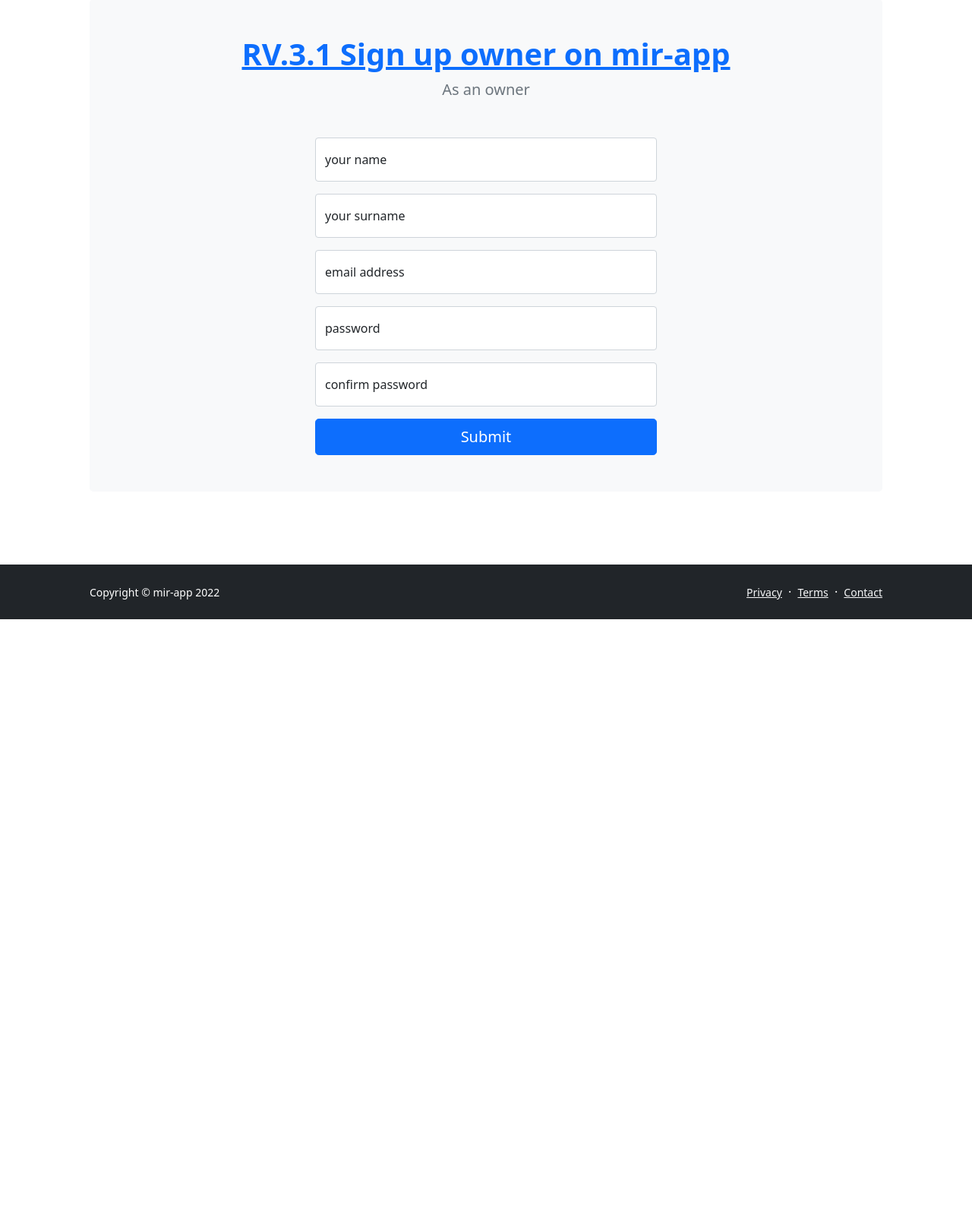
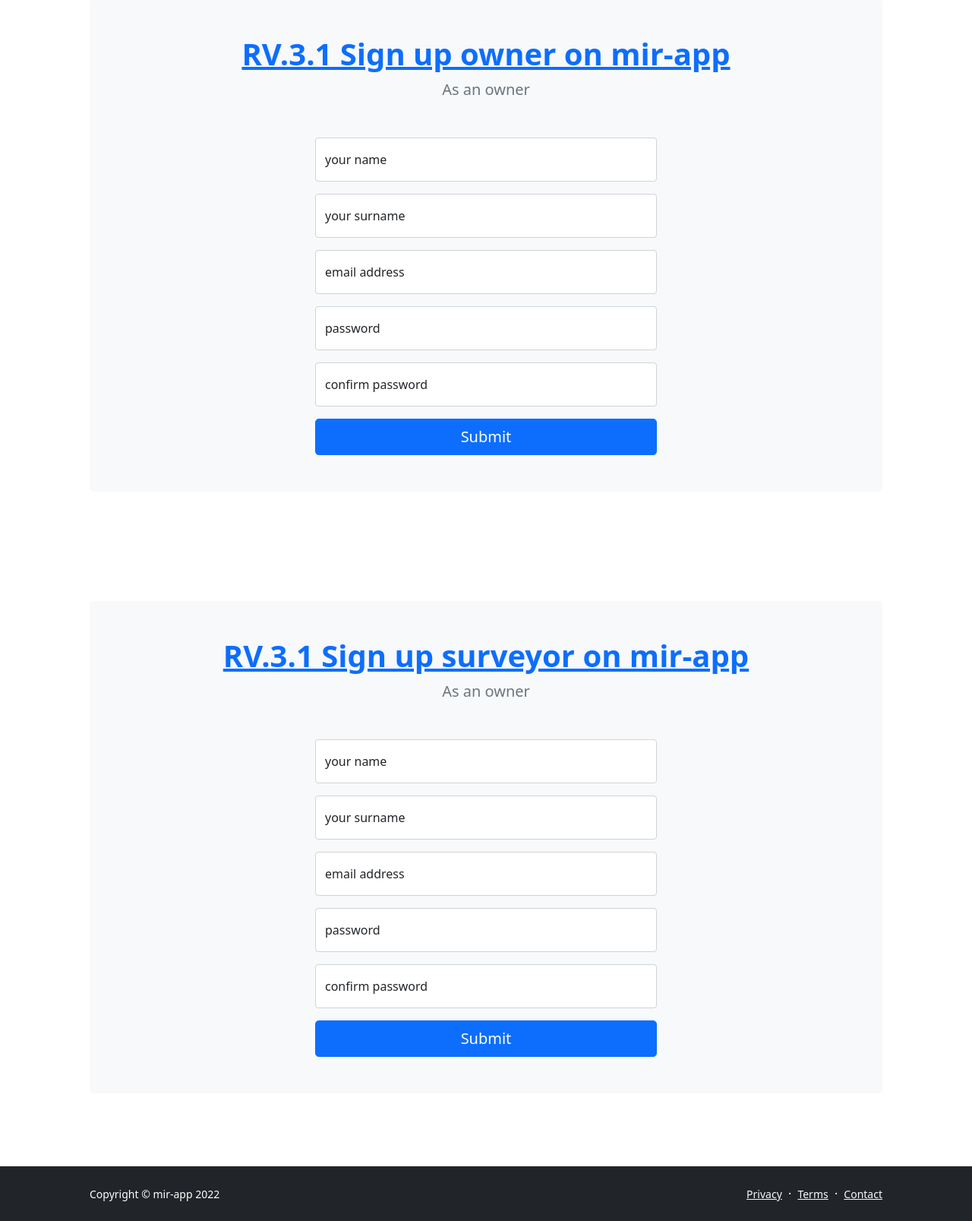
Before and after one commit to pockerman/mir_web_app_demo, a Django app: page /signup/ in a window 1280 px wide. Shown: the part 105-1712 px from the top of the page at 76% size. Before the commit the page ends 920 px from the top, so only its background shows below. Run offline with Django 4.2, Linux system fonts and the light colour scheme; some libraries are stand-ins or nearby versions.

Commit message:
Add surveyors endpoints

```diff
--- a/mir_app/urls.py
+++ b/mir_app/urls.py
@@ -34,7 +34,7 @@ urlpatterns = [
          views.vessel_surveys_in_progress_view, name='vessel-surveys-in-progress'),
     path('owner/<str:owner_id>/vessel-profile/<str:vessel_id>/surveys/<str:survey_id>/delete-survey/',
          views.delete_survey_from_vessel, name='delete-vessel-survey'),
-    path('owner/<str:owner_id>/verify-email/', views.verify_email, name='verify_email'),
+    path('owner/<str:owner_id>/verify-email/', views.verify_owner_email, name='verify-owner-email'),
     path('owner/<str:owner_id>/vessel-registration/', views.vessel_registration, name='vessel_registration'),
     path('owner/<str:owner_id>/vessel/<str:vessel_id>/surveys/', views.generate_survey_view, name='generate-survey'),
     path('owner/<str:owner_id>/vessel/<str:vessel_id>/surveys/condition-survey/<str:survey_id>/',
@@ -63,6 +63,7 @@ urlpatterns = [
          views.download_survey, name='download_survey'),
 
 
+    path('surveyor/<str:surveyor_id>/verify-email/', views.verify_surveyor_email, name='verify-surveyor-email'),
 
 
     path('surveyor_profile/<str:surveyor_id>', views.surveyor_profile, name='surveyor_profile'),
--- a/mir_app/views.py
+++ b/mir_app/views.py
@@ -29,6 +29,7 @@ from mir_app.form_handlers import handle_vessel_registration
 from mir_app.form_handlers import handle_generate_survey
 from mir_app.form_handlers import handle_uploaded_img
 from mir_app.form_handlers import handle_owner_signup
+from mir_app.form_handlers import handle_surveyor_signup
 
 
 # Create your views here.
@@ -63,6 +64,9 @@ template_ids['image_preview_view'] = 'mir_app/image_preview_view_template.html'
 template_ids['owner_survey_summary_view'] = 'mir_app/owner/survey_summary_template.html'
 template_ids['survey_part_summary_view'] = 'mir_app/owner/survey_part_summary_template.html'
 template_ids['my_subscription_view'] = 'mir_app/owner/my_subscription_template.html'
+
+# surveyor view
+template_ids['verify_surveyor_email_view'] = 'mir_app/surveyor/verify_surveyor_email_view_template.html'
 
 template_ids['surveyor_profile'] = 'mir_app/surveyor/surveyor_profile.html'
 template_ids['surveyor_survey_view'] = 'mir_app/surveyor/surveyor_survey_view_template.html'
@@ -155,26 +159,51 @@ def signup(request):
 
     if request.method == 'POST':
 
-        #import pdb
-        #pdb.set_trace()
+        try:
+            form_data = handle_owner_signup(request=request)
+        except ValueError:
+            form_data = handle_surveyor_signup(request=request)
 
-        # send the data to the DB
-        url = MIR_APP_REST_API + 'owners/signup'
-        form_data = handle_owner_signup(request=request)
+        if 'owner_name' in form_data:
 
-        owner_email = form_data['owner_email']
-        owner_password = form_data['owner_password']
-        name = form_data['owner_name']
-        surname = form_data['owner_surname']
+            # send the data to the DB
+            url = MIR_APP_REST_API + 'owners/signup'
 
-        post_data = json.dumps({'name': name, 'surname': surname,
-                                'email': owner_email, 'password': owner_password})
+            owner_email = form_data['owner_email']
+            owner_password = form_data['owner_password']
+            name = form_data['owner_name']
+            surname = form_data['owner_surname']
 
-        response = requests.post(url=url, data=post_data)
-        response = response.json()
+            post_data = json.dumps({'name': name, 'surname': surname,
+                                    'email': owner_email, 'password': owner_password})
 
-        idx = response['idx']
-        return redirect(to=f'/owner/{idx}/verify-email/')
+            response = requests.post(url=url, data=post_data)
+            response = response.json()
+
+            idx = response['idx']
+            return redirect(to=f'/owner/{idx}/verify-email/')
+        elif 'surveyor_name' in form_data:
+            # send the data to the DB
+            url = MIR_APP_REST_API + 'surveyors/signup'
+
+            owner_email = form_data['surveyor_email']
+            owner_password = form_data['surveyor_password']
+            name = form_data['surveyor_name']
+            surname = form_data['surveyor_surname']
+
+            post_data = json.dumps({'name': name, 'surname': surname,
+                                    'email': owner_email,
+                                    'password': owner_password,
+                                    'image': 'signature.png',
+                                    'image_encoding': 'latin1'})
+
+            response = requests.post(url=url, data=post_data)
+            response = response.json()
+
+            idx = response['idx']
+            return redirect(to=f'/surveyor/{idx}/verify-email/')
+        else:
+            raise ValueError("Invalid role signup")
 
         # does the user exist
     else:
@@ -184,7 +213,7 @@ def signup(request):
         return HttpResponse(template.render(context, request))
 
 
-def verify_email(request, owner_id):
+def verify_owner_email(request, owner_id):
 
     if request.method == 'POST':
 
@@ -747,7 +776,6 @@ def delete_survey_from_vessel(request, owner_id: str, vessel_id: str, survey_id:
         return HttpResponse(template.render(context, request))
 
 
-
 def survey_part_summary_view(request, survey_id, vessel_part):
     template = loader.get_template(template_ids['survey_part_summary_view'])
     context = {'vessel_part': vessel_part}
@@ -797,6 +825,21 @@ def download_survey(request, owner_id: str, survey_id: str, filename='survey.pdf
         path.close()
         return response
 
+
+def verify_surveyor_email(request, surveyor_id: str):
+
+    if request.method == 'POST':
+
+        url = MIR_APP_REST_API + f'surveyors/signup/{surveyor_id}/confirm'
+        post_data = json.dumps({'verification_code': str(request.POST.get('code'))})
+
+        response = requests.post(url=url, data=post_data)
+        return redirect('/login/')
+    else:
+
+        template = loader.get_template(template_ids['verify_surveyor_email_view'])
+        context = {'surveyor_id': surveyor_id}
+        return HttpResponse(template.render(context, request))
 
 def surveyor_profile(request, surveyor_id: str):
     template = loader.get_template(template_ids['surveyor_profile'])
--- a/templates/mir_app/signup.html
+++ b/templates/mir_app/signup.html
@@ -71,4 +71,73 @@
                 </div>
             </section>
 
+
+             <!-- Page content-->
+            <section class="py-5">
+                <div class="container px-5">
+                    <!-- Contact form-->
+                    <div class="bg-light rounded-3 py-5 px-4 px-md-5 mb-5">
+                        <div class="text-center mb-5">
+                            <h1 class="fw-bolder"><a href="https://trello.com/c/WJCP3pn1/1-rv31-sign-up-owner-on-mir-app">RV.3.1 Sign up surveyor on mir-app</a></h1>
+                            <p class="lead fw-normal text-muted mb-0">As an owner</p>
+                        </div>
+                        <div class="row gx-5 justify-content-center">
+                            <div class="col-lg-8 col-xl-6">
+                                <form id="surveyorLoginForm" method="post"  action="/signup/">
+                                    {% csrf_token %}
+
+
+                                    <!-- Email address input-->
+                                    <div class="form-floating mb-3">
+                                        <input class="form-control" id="id_surveyor_name" name="surveyor_name" type="text"
+                                               placeholder="" data-sb-validations="required" />
+                                        <label for="id_surveyor_name">your name</label>
+                                        <div class="invalid-feedback" >A name is required.</div>
+                                        <div class="invalid-feedback" >The name is not valid.</div>
+                                    </div>
+
+                                     <div class="form-floating mb-3">
+                                        <input class="form-control" id="id_surveyor_surname" name="surveyor_surname" type="text"
+                                               placeholder="" data-sb-validations="required" />
+                                        <label for="id_owner_surname">your surname</label>
+                                        <div class="invalid-feedback" >A surname is required.</div>
+                                        <div class="invalid-feedback" >The surname is not valid.</div>
+                                    </div>
+
+
+                                       <!-- Email address input-->
+                                    <div class="form-floating mb-3">
+                                        <input class="form-control" id="id_surveyor_email" name="surveyor_email" type="email"
+                                               placeholder="name@example.com" data-sb-validations="required,email" />
+                                        <label for="id_owner_email">email address</label>
+                                        <div class="invalid-feedback" data-sb-feedback="email:required">An email is required.</div>
+                                        <div class="invalid-feedback" data-sb-feedback="email:email">Email is not valid.</div>
+                                    </div>
+
+
+                                    <!-- password input-->
+                                    <div class="form-floating mb-3">
+                                        <input class="form-control" id="id_surveyor_password" name="surveyor_password"
+                                               type="password" placeholder="Enter your password..." data-sb-validations="required" />
+                                        <label for="id_surveyor_password">password</label>
+                                        <div class="invalid-feedback" data-sb-feedback="name:required">A valid password is required.</div>
+                                    </div>
+
+                                     <!-- password input-->
+                                    <div class="form-floating mb-3">
+                                        <input class="form-control" id="id_surveyor_password_confirm" name="surveyor_confirm_password"
+                                               type="password" placeholder="Enter your password..." data-sb-validations="required" />
+                                        <label for="id_surveyor_password_confirm">confirm password</label>
+                                        <div class="invalid-feedback" data-sb-feedback="name:required">A valid password is required.</div>
+                                    </div>
+
+                                    <!-- Submit Button-->
+                                    <div class="d-grid"><button class="btn btn-primary btn-lg" id="surveyorLoginSubmitButton" type="submit">Submit</button></div>
+                                </form>
+                            </div>
+                        </div>
+                    </div>
+                </div>
+            </section>
+
 {% endblock inner_body %}
--- a/templates/mir_app/verify_email_view_template.html
+++ b/templates/mir_app/verify_email_view_template.html
@@ -14,7 +14,7 @@
                         </div>
                         <div class="row gx-5 justify-content-center">
                             <div class="col-lg-8 col-xl-6">
-                                <form id="surveyorLoginForm" method="post"  action="/owner/{{ owner_id }}/verify-email/">
+                                <form id="surveyorLoginForm" method="post"  action="/owner/{{ owner_id }}/verify-owner-email/">
                                     {% csrf_token %}
 
                                     <!-- Email address input-->
```
Also changed, not shown: mir_app/form_handlers.py (+17 -5 lines).
